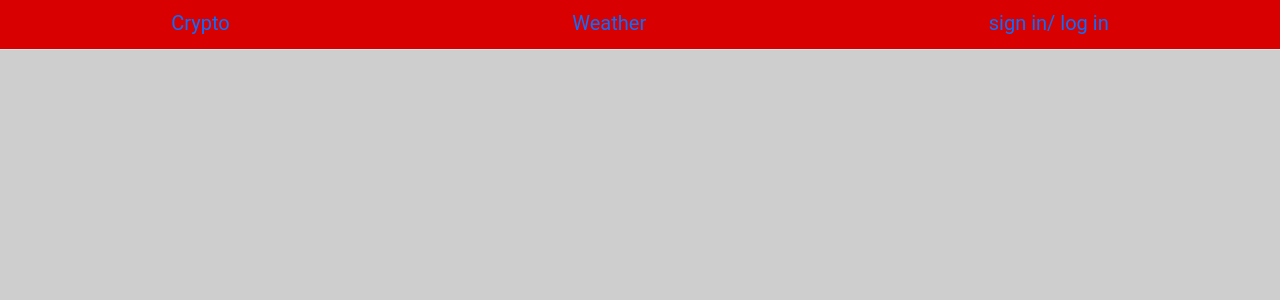
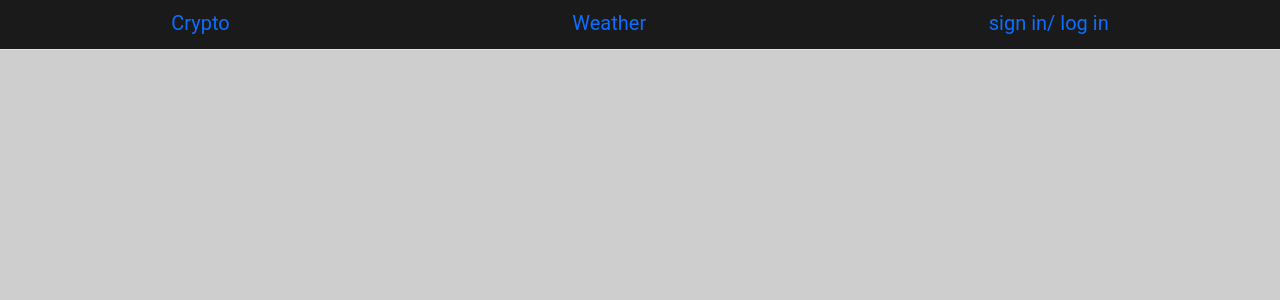
Before and after one commit to UALISDEVELOPER/multiweb, a React (Create React App) app: page / in a window 1280 px wide. Shown: the top 300 px of the page. Built offline with nearby package versions, Linux system fonts and the light colour scheme.

Commit message:
nav color goes back

```diff
--- a/src/components/nav.scss
+++ b/src/components/nav.scss
@@ -1,6 +1,6 @@
 .nav{
-    background-color: #d80000;
-    // background-color: #1a1a1a;
+    // background-color: #d80000;
+    background-color: #1a1a1a;
     margin-bottom: 40px;
     .navLink{
         // background-color: brown;
```
